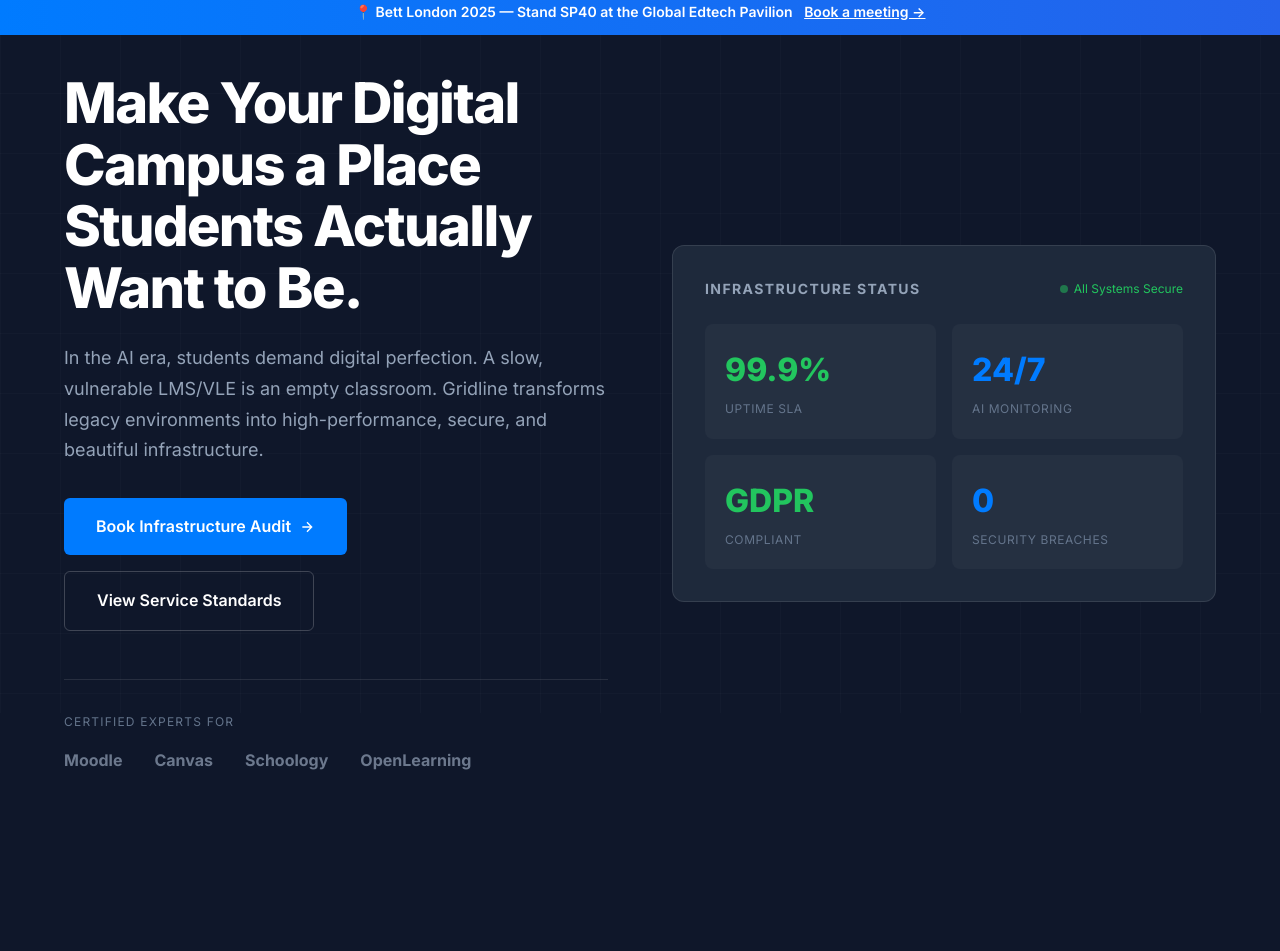
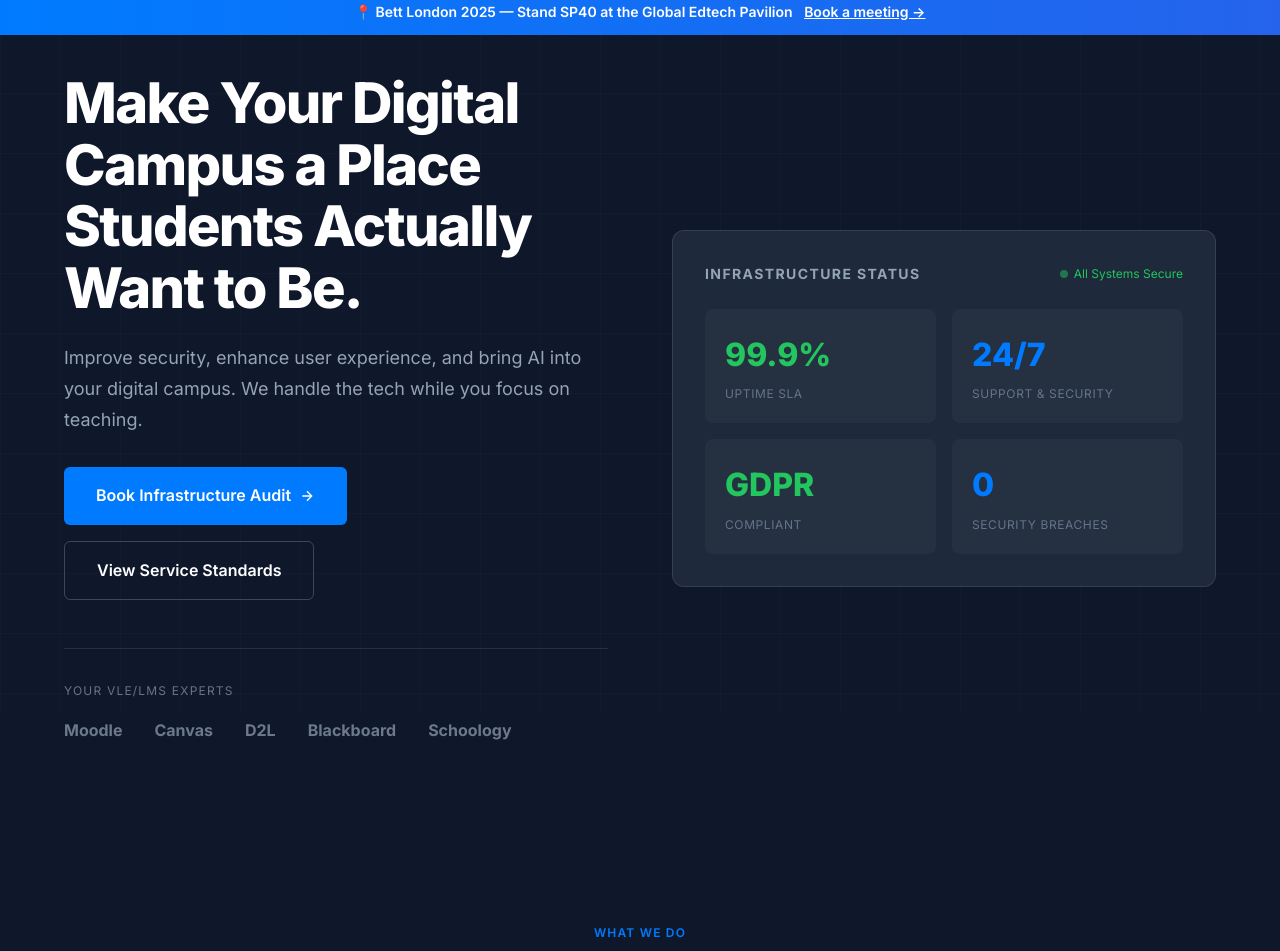
Before and after one commit to larsj45/gridline-website, a website: page index.html in a window 1280 px wide. Shown: the part 87-1038 px from the top of the page. Drawn offline with Linux system fonts and the light colour scheme.

Commit message:
Add files via upload

```diff
--- a/index.html
+++ b/index.html
@@ -832,7 +832,7 @@
             <div class="hero-grid">
                 <div class="hero-content">
                     <h1>Make Your Digital Campus a Place Students Actually Want to Be.</h1>
-                    <p>In the AI era, students demand digital perfection. A slow, vulnerable LMS/VLE is an empty classroom. Gridline transforms legacy environments into high-performance, secure, and beautiful infrastructure.</p>
+                    <p>Improve security, enhance user experience, and bring AI into your digital campus. We handle the tech while you focus on teaching.</p>
                     <div class="hero-cta">
                         <a href="#contact" class="btn btn-primary btn-lg">
                             Book Infrastructure Audit
@@ -843,12 +843,13 @@
                         <a href="#protocol" class="btn btn-secondary btn-lg">View Service Standards</a>
                     </div>
                     <div class="hero-platforms">
-                        <p>Certified experts for</p>
+                        <p>Your VLE/LMS experts</p>
                         <div class="platform-logos">
                             <span>Moodle</span>
                             <span>Canvas</span>
+                            <span>D2L</span>
+                            <span>Blackboard</span>
                             <span>Schoology</span>
-                            <span>OpenLearning</span>
                         </div>
                     </div>
                 </div>
@@ -868,7 +869,7 @@
                             </div>
                             <div class="metric">
                                 <div class="metric-value blue">24/7</div>
-                                <div class="metric-label">AI Monitoring</div>
+                                <div class="metric-label">Support & Security</div>
                             </div>
                             <div class="metric">
                                 <div class="metric-value green">GDPR</div>
@@ -1063,10 +1064,9 @@
                                 <option value="">Select your platform</option>
                                 <option value="moodle">Moodle</option>
                                 <option value="canvas">Canvas</option>
+                                <option value="d2l">D2L Brightspace</option>
+                                <option value="blackboard">Blackboard</option>
                                 <option value="schoology">Schoology</option>
-                                <option value="openlearning">OpenLearning</option>
-                                <option value="blackboard">Blackboard</option>
-                                <option value="d2l">D2L Brightspace</option>
                                 <option value="other">Other</option>
                             </select>
                         </div>
@@ -1088,7 +1088,7 @@
                             <polyline points="22 4 12 14.01 9 11.01"/>
                         </svg>
                         <h3 style="margin-bottom: 8px;">Request Received!</h3>
-                        <p style="color: #94A3B8;">Check your email for a confirmation. I'll be in touch within 24 hours.</p>
+                        <p style="color: #94A3B8;">Check your email for a confirmation. We'll be in touch within 24 hours.</p>
                     </div>
                 </div>
             </div>
```
